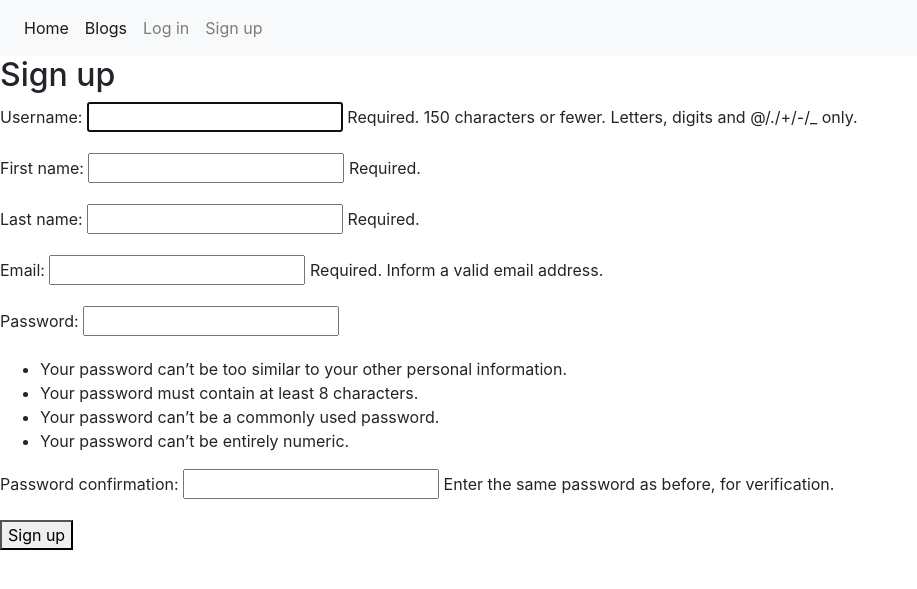
After one commit to Alcaudon/wordPleaseBlogging, a Django app: page /signup/ in a window 1280 px wide. The commit adds this page. Shown: the top 589 px of the page, without its empty margins (0-917 px from the left). Run offline with Django 3.2, Linux system fonts and the light colour scheme; some libraries are stand-ins or nearby versions.

Commit message:
Creamos el formulario de alta de usuario

```diff
--- a/users/forms.py
+++ b/users/forms.py
@@ -1,7 +1,20 @@
 # -*- coding: utf-8 -*-
 from django import forms
+from django.contrib.auth.forms import UserCreationForm
+from django.contrib.auth.models import User
 
 
 class LoginForm(forms.Form):
     login_username = forms.CharField(label="User name")
     login_password = forms.CharField(widget=forms.PasswordInput(), label="Password")
+
+
+class SignUpForm(UserCreationForm):
+
+    first_name = forms.CharField(max_length=30, required=True, help_text='Required.')
+    last_name = forms.CharField(max_length=30, required=True, help_text='Required.')
+    email = forms.EmailField(max_length=254, help_text='Required. Inform a valid email address.')
+
+    class Meta:
+        model = User
+        fields = ('username', 'first_name', 'last_name', 'email', 'password1', 'password2',)
--- /dev/null
+++ b/users/templates/signup.html
@@ -0,0 +1,13 @@
+{% extends 'base.html' %}
+
+{% block content %}
+    <h2>Sign up</h2>
+    <form method="post" novalidate>
+        {% csrf_token %}
+        {{ form.as_p }}
+        <div>
+            <button type="submit">Sign up</button>
+
+        </div>
+    </form>
+{% endblock %}
--- a/users/views.py
+++ b/users/views.py
@@ -1,10 +1,13 @@
 from django.contrib import messages
 from django.contrib.auth import authenticate, login as django_login, logout as django_logout
 from django.contrib.auth.models import User
+from django.contrib.auth.views import login
+from django.http import HttpResponseRedirect
 from django.shortcuts import render, redirect
 from django.views import View
+from django.views.generic import FormView
 
-from users.forms import LoginForm
+from users.forms import LoginForm, SignUpForm
 
 
 class LoginView (View):
@@ -37,3 +40,22 @@ class Blogs (View):
         blogs = User.objects.all()
         context = {'blogs': blogs}
         return render(request, "blogs.html", context)
+
+
+class SignUpView(FormView):
+
+    form_class = SignUpForm
+    template_name = 'signup.html'
+
+    def form_valid(self, form):
+        form.save()
+        username = form.cleaned_data.get('username')
+        password = form.cleaned_data.get('password1')
+        user = authenticate(username=username, password=password)
+        login(self.request, user)
+        return redirect('home_page')
+
+    def dispatch(self, request, *args, **kwargs):
+        if self.request.user.is_authenticated:
+            return redirect('home_page')
+        return super().dispatch(request, *args, **kwargs)
--- a/wordPleaseBlogging/urls.py
+++ b/wordPleaseBlogging/urls.py
@@ -1,7 +1,7 @@
 from django.contrib import admin
 from django.urls import path
 from wordplease.views import home, post_detail, CreatePostView, MyPostView, PostsByUserName
-from users.views import LoginView, LogoutView, Blogs
+from users.views import LoginView, LogoutView, Blogs, SignUpView
 
 
 urlpatterns = [
@@ -16,7 +16,8 @@ urlpatterns = [
 
     path('login', LoginView.as_view(), name='login_page'),
     path('logout', LogoutView.as_view(), name='logout_page'),
+    path('signup/', SignUpView.as_view(), name='signup'),
 
-    path('post/crear', CreatePostView.as_view(), name="create_post_page"),
+    path('new-post/', CreatePostView.as_view(), name="create_post_page"),
 
 ]
--- a/wordplease/templates/base.html
+++ b/wordplease/templates/base.html
@@ -31,6 +31,9 @@
                     <li class="nav-item">
                         <a class="nav-link" href="{% url "login_page" %}">Log in</a>
                     </li>
+                    <li class="nav-item">
+                        <a class="nav-link" href="{% url "signup" %}">Sign up</a>
+                    </li>
                 {% endif %}
             </ul>
         </div>
--- a/wordplease/views.py
+++ b/wordplease/views.py
@@ -41,7 +41,7 @@ class CreatePostView(LoginRequiredMixin, View):
         if form.is_valid():
             post = form.save()
             form = PostForm()
-            url = reverse("post_detail_name", args=[post.pk])
+            url = reverse("post_detail_name", args=[post.user.username, post.pk])
             message = "Post created successfully! "
             message += '<a href="{0}">View</a>'.format(url)
             messages.success(request, message)
@@ -54,7 +54,7 @@ class MyPostView(LoginRequiredMixin, ListView):
 
     def get_queryset(self):
         queryset = super(MyPostView, self).get_queryset()
-        return queryset.filter(user=self.request.user)
+        return queryset.filter(user=self.request.user, date__lte=timezone.now()).order_by('-date')
 
 class PostsByUserName(ListView):
 
```
